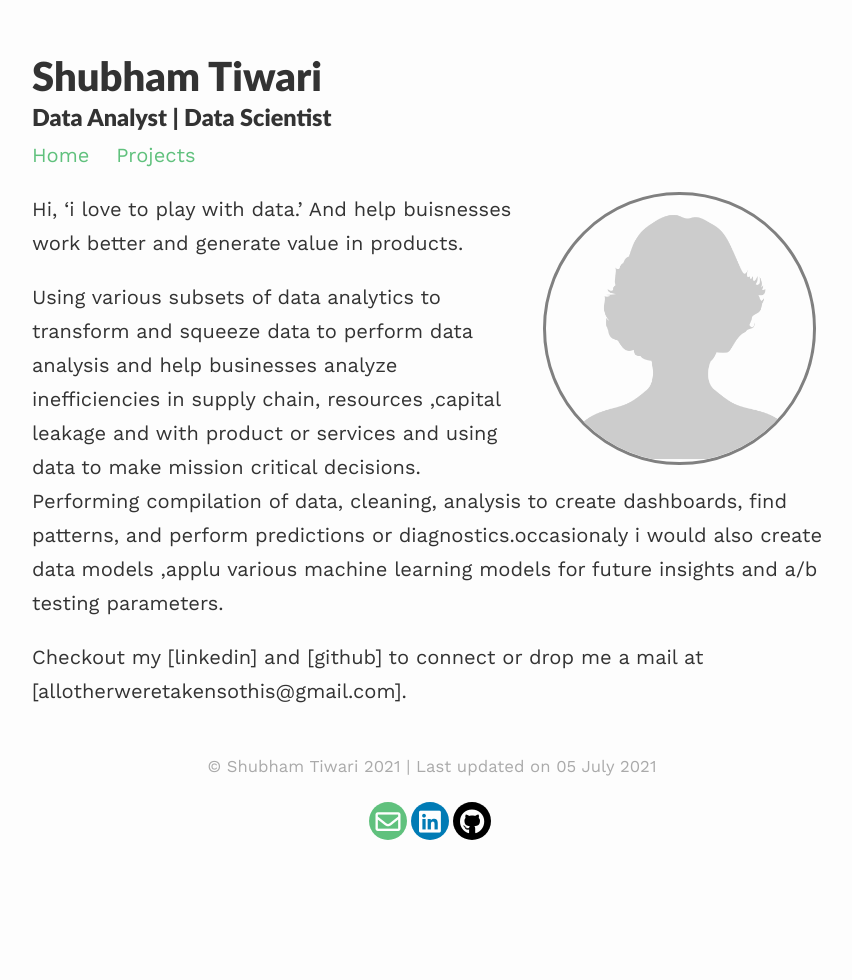
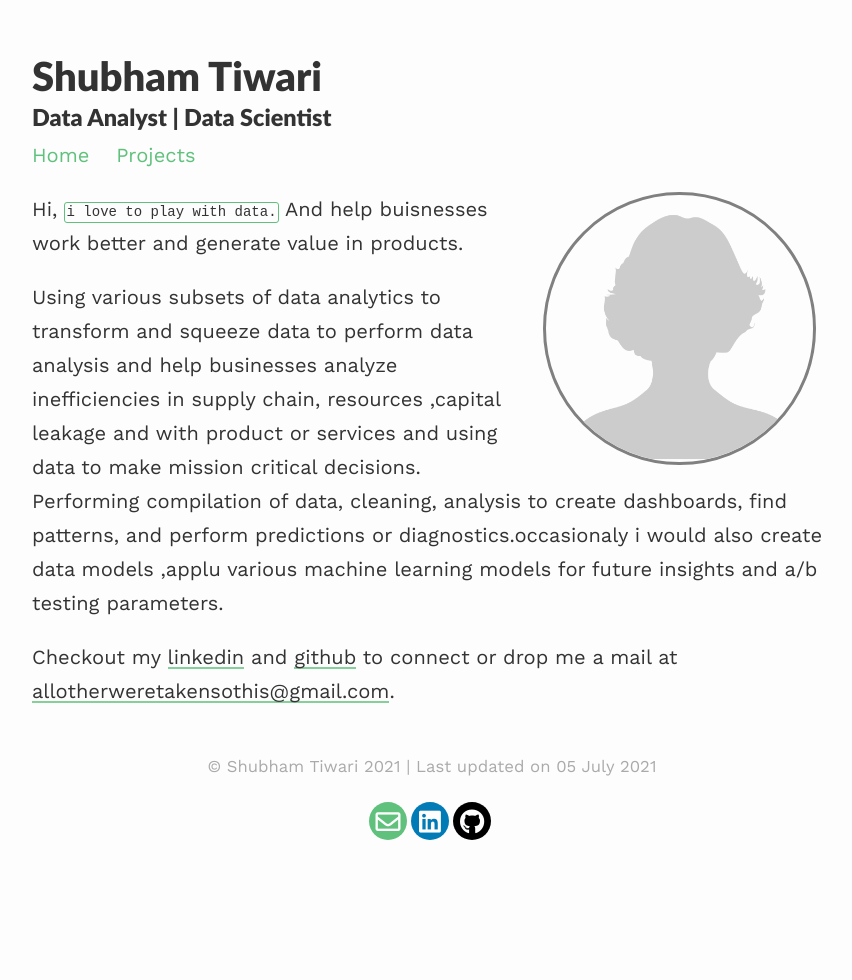
Before and after one commit to shubhamtiwari10/portfolio, a Jekyll site: the page built from index.md, in a window 1280 px wide. Shown: the whole page, without its empty margins (208-1060 px from the left). Built offline with Jekyll 4.4.1, drawn with Linux system fonts in a browser that asks for light colours; nearby versions of some CDN libraries; part of the change alters nothing that is shown.

```diff
--- a/index.md
+++ b/index.md
@@ -8,9 +8,9 @@ published: true
 ---
 
 Hi,
-'i love to play with data.'
+`i love to play with data.`
 And help buisnesses work better and generate value in products.
 
 Using various subsets of data analytics to transform and squeeze data to perform data analysis and help businesses analyze inefficiencies in supply chain, resources ,capital leakage and with product or services and using data to make mission critical decisions. Performing compilation of data, cleaning, analysis to create dashboards, find patterns, and perform predictions or diagnostics.occasionaly i would also create data models ,applu various machine learning models for future insights and a/b testing parameters.
 
-Checkout my [linkedin] and [github] to connect or drop me a mail at [allotherweretakensothis@gmail.com].
+Checkout my [linkedin](https://www.linkedin.com/in/shubham-tiwari-11aab4154/){:target="_blank"} and [github](https://github.com/shubhamtiwari10){:target="_blank"} to connect or drop me a mail at [allotherweretakensothis@gmail.com]().
```
